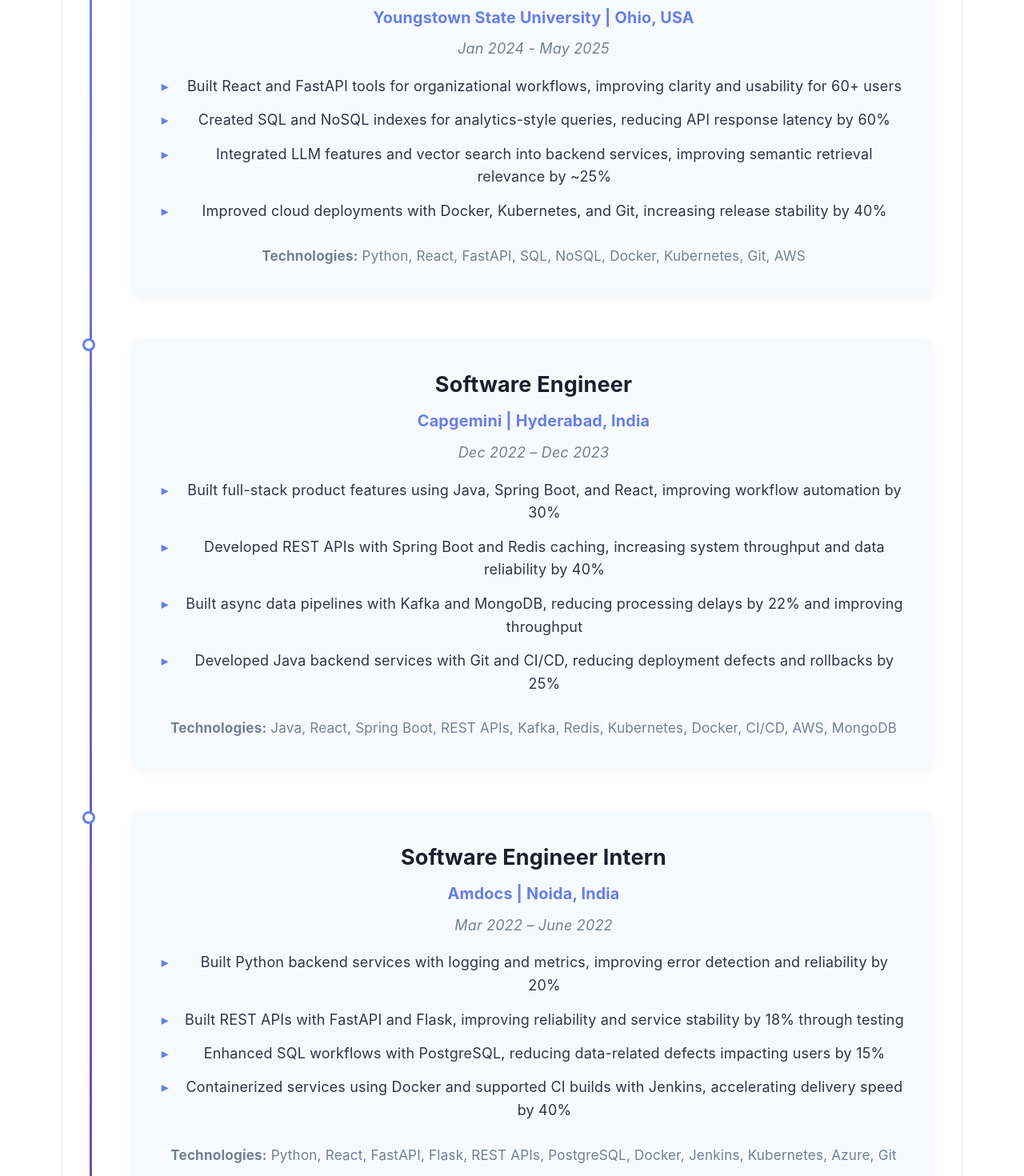
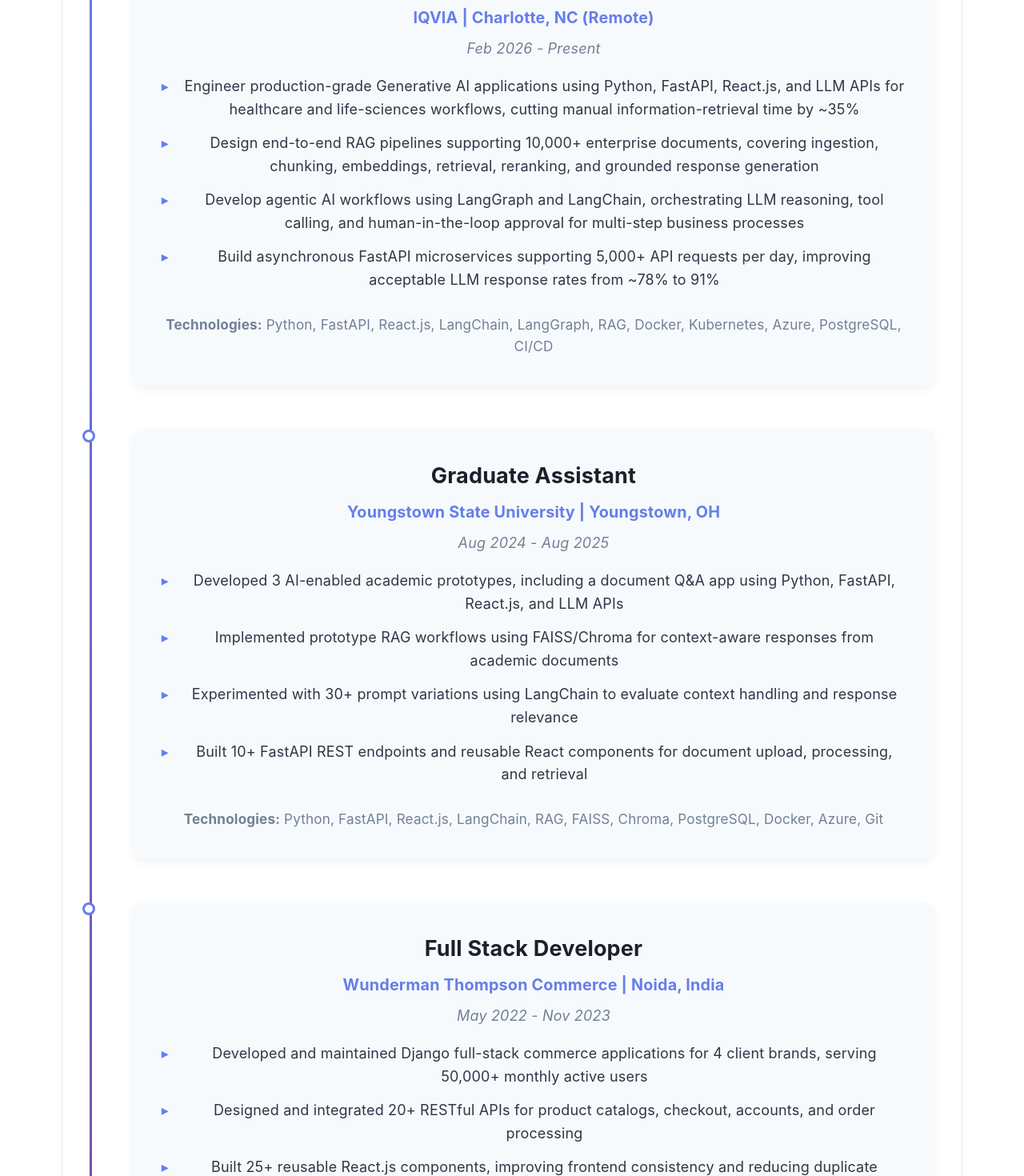
Before and after one commit to Vanoushika/portfolio, a React app: page / in a window 1280 px wide. Shown: the part 5260-6730 px from the top of the page at 80% size. Built offline with nearby package versions, Linux system fonts and the light colour scheme; the HTML template or start-up script is replaced by a standard one.

Commit message:
Update Experience.jsx

```diff
--- a/src/components/Experience.jsx
+++ b/src/components/Experience.jsx
@@ -3,43 +3,43 @@
 const Experience = () => {
   const experiences = [
     {
+      title: 'AI Full Stack Engineer',
+      company: 'IQVIA',
+      location: 'Charlotte, NC (Remote)',
+      period: 'Feb 2026 - Present',
+      achievements: [
+        'Engineer production-grade Generative AI applications using Python, FastAPI, React.js, and LLM APIs for healthcare and life-sciences workflows, cutting manual information-retrieval time by ~35%',
+        'Design end-to-end RAG pipelines supporting 10,000+ enterprise documents, covering ingestion, chunking, embeddings, retrieval, reranking, and grounded response generation',
+        'Develop agentic AI workflows using LangGraph and LangChain, orchestrating LLM reasoning, tool calling, and human-in-the-loop approval for multi-step business processes',
+        'Build asynchronous FastAPI microservices supporting 5,000+ API requests per day, improving acceptable LLM response rates from ~78% to 91%'
+      ],
+      tech: 'Python, FastAPI, React.js, LangChain, LangGraph, RAG, Docker, Kubernetes, Azure, PostgreSQL, CI/CD'
+    },
+    {
       title: 'Graduate Assistant',
       company: 'Youngstown State University',
-      location: 'Ohio, USA',
-      period: 'Jan 2024 - May 2025',
+      location: 'Youngstown, OH',
+      period: 'Aug 2024 - Aug 2025',
       achievements: [
-        'Built React and FastAPI tools for organizational workflows, improving clarity and usability for 60+ users',
-        'Created SQL and NoSQL indexes for analytics-style queries, reducing API response latency by 60%',
-        'Integrated LLM features and vector search into backend services, improving semantic retrieval relevance by ~25%',
-        'Improved cloud deployments with Docker, Kubernetes, and Git, increasing release stability by 40%'
+        'Developed 3 AI-enabled academic prototypes, including a document Q&A app using Python, FastAPI, React.js, and LLM APIs',
+        'Implemented prototype RAG workflows using FAISS/Chroma for context-aware responses from academic documents',
+        'Experimented with 30+ prompt variations using LangChain to evaluate context handling and response relevance',
+        'Built 10+ FastAPI REST endpoints and reusable React components for document upload, processing, and retrieval'
       ],
-      tech: 'Python, React, FastAPI, SQL, NoSQL, Docker, Kubernetes, Git, AWS'
+      tech: 'Python, FastAPI, React.js, LangChain, RAG, FAISS, Chroma, PostgreSQL, Docker, Azure, Git'
     },
     {
-      title: 'Software Engineer',
-      company: 'Capgemini',
-      location: 'Hyderabad, India',
-      period: 'Dec 2022 – Dec 2023',
+      title: 'Full Stack Developer',
+      company: 'Wunderman Thompson Commerce',
+      location: 'Noida, India',
+      period: 'May 2022 - Nov 2023',
       achievements: [
-        'Built full-stack product features using Java, Spring Boot, and React, improving workflow automation by 30%',
-        'Developed REST APIs with Spring Boot and Redis caching, increasing system throughput and data reliability by 40%',
-        'Built async data pipelines with Kafka and MongoDB, reducing processing delays by 22% and improving throughput',
-        'Developed Java backend services with Git and CI/CD, reducing deployment defects and rollbacks by 25%'
+        'Developed and maintained Django full-stack commerce applications for 4 client brands, serving 50,000+ monthly active users',
+        'Designed and integrated 20+ RESTful APIs for product catalogs, checkout, accounts, and order processing',
+        'Built 25+ reusable React.js components, improving frontend consistency and reducing duplicate development effort',
+        'Optimized Django ORM queries and PostgreSQL data models, improving response times by ~25%'
       ],
-      tech: 'Java, React, Spring Boot, REST APIs, Kafka, Redis, Kubernetes, Docker, CI/CD, AWS, MongoDB'
-    },
-    {
-      title: 'Software Engineer Intern',
-      company: 'Amdocs',
-      location: 'Noida, India',
-      period: 'Mar 2022 – June 2022',
-      achievements: [
-        'Built Python backend services with logging and metrics, improving error detection and reliability by 20%',
-        'Built REST APIs with FastAPI and Flask, improving reliability and service stability by 18% through testing',
-        'Enhanced SQL workflows with PostgreSQL, reducing data-related defects impacting users by 15%',
-        'Containerized services using Docker and supported CI builds with Jenkins, accelerating delivery speed by 40%'
-      ],
-      tech: 'Python, React, FastAPI, Flask, REST APIs, PostgreSQL, Docker, Jenkins, Kubernetes, Azure, Git'
+      tech: 'Python, Django, React.js, PostgreSQL, JWT, OAuth 2.0, Docker, Kubernetes, Azure, Jenkins, CI/CD'
     }
   ]
 
```
